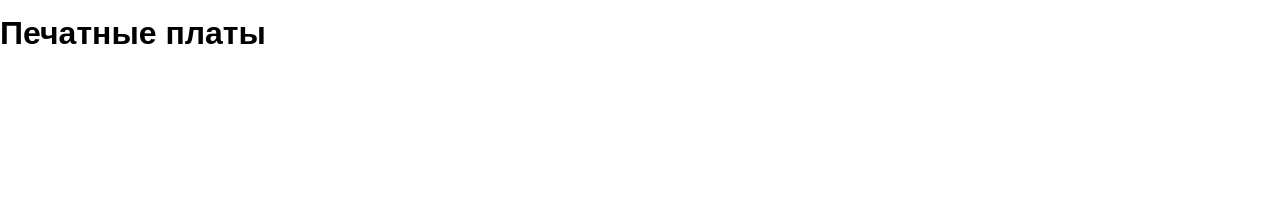
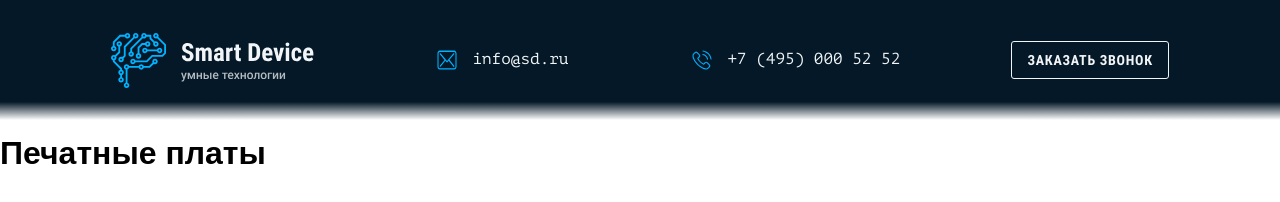
Before and after one commit to Kohize/Smart-device, a website built with webpack: page source/index.html in a window 1280 px wide. Built offline with nearby package versions, Linux system fonts and the light colour scheme; files whose address does not match are found by name; a web font is replaced by a local one.

Commit message:
added html and styles for header

```diff
--- a/source/index.html
+++ b/source/index.html
@@ -10,13 +10,40 @@
   <link rel="stylesheet" href="css/style.min.css">
   <link rel="preload" href="../fonts/RobotoCondensed-Bold.woff2" as="font" crossorigin="anonymous">
   <link rel="preload" href="../fonts/RobotoCondensed-Regular.woff2" as="font" crossorigin="anonymous">
-  <link rel="preload" href="../fonts/PTMonoRegular.woff2" as="font" crossorigin="anonymous">
+  <link rel="preload" href="../fonts/PTMono-Regular.woff2" as="font" crossorigin="anonymous">
 </head>
 
 <body>
   <div class="wrapper">
-    <header>
-      <div class="header"></div>
+    <header class="header-wrapper">
+      <div class="header">
+        <a href="index.html" class="header__logo-link">
+          <picture>
+            <source media="(max-width: 768px)" srcset="../img/svg/main-logo-mobile.svg">
+            <img src="./img/svg/main-logo.svg" width="215" height="55" alt="Логотип компании SmartDevice"
+              class="header__logo-image">
+          </picture>
+        </a>
+        <div class="header__contacts">
+          <div class="header__contact-wrapper header__contact-wrapper--email">
+            <a href="mailto:info@sd.ru" class="header__contact-link">
+              <svg width="20" height="20" class="header__contact-icon">
+                <use xlink:href="img/sprite.svg#email-icon"></use>
+              </svg>
+              <span class="header__contact">info@sd.ru</span>
+            </a>
+          </div>
+          <div class="header__contact-wrapper header__contact-wrapper--tel">
+            <a href="tel:+74950005252" class="header__contact-link">
+              <svg width="20" height="20" class="header__contact-icon">
+                <use xlink:href="img/sprite.svg#phone-icon"></use>
+              </svg>
+              <span class="header__contact">+7 (495) 000 52 52</span>
+            </a>
+          </div>
+        </div>
+        <button class="header__modal-open">Заказать звонок</button>
+      </div>
     </header>
 
     <main>
--- /dev/null
+++ b/source/sass/blocks/header.scss
@@ -0,0 +1,105 @@
+.header {
+  display: flex;
+  align-items: center;
+  min-height: 120px;
+  background: linear-gradient(180deg, #041827 84.9%, rgba(4, 24, 39, 0) 100%);
+  justify-content: space-evenly;
+
+  @media (max-width: $vp-1024) {
+    min-height: 100px;
+    justify-content: space-between;
+    padding: 0 70px 0 50px;
+  }
+
+  @media (max-width: $vp-768) {
+    min-height: 70px;
+    padding: 0 35px 0 26px;
+  }
+}
+
+.header-wrapper {
+  @media (min-width: $vp-1024) {
+    top: 0;
+    position: sticky;
+  }
+}
+
+.header__logo-link {
+  display: block;
+  width: 215px;
+  height: 55px;
+
+  @media (max-width: $vp-768) {
+    height: 35px;
+    width: 35px;
+  }
+}
+
+.header__contacts {
+  display: flex;
+}
+
+.header__contact {
+  @media (max-width: $vp-1024) {
+    display: none;
+  }
+}
+
+.header__contact-wrapper {
+  display: flex;
+  align-items: center;
+}
+
+.header__contact-wrapper--email {
+  display: flex;
+  margin: 0 124px 0 0;
+
+  @media (max-width: $vp-1024) {
+    margin: 0 20px 0 0;
+  }
+}
+
+.header__contact-icon {
+  margin: 0 15px 0 0;
+}
+
+.header__contact-link {
+  font-family: "PTMono", "Arial", sans-serif;
+  font-style: normal;
+  font-weight: 400;
+  color: #F2F5F7;
+  font-size: 16px;
+  line-height: 18px;
+  display: flex;
+
+  &:hover,
+  &:focus {
+    color: #00B2FF;
+  }
+}
+
+.header__modal-open {
+  font-family: 'RobotoCondensed', "Arial", sans-serif;
+  font-style: normal;
+  font-weight: 700;
+  font-size: 14px;
+  line-height: 16px;
+  border: 1px solid #F2F5F7;
+  border-radius: 3px;
+  background-color: transparent;
+  letter-spacing: 0.05em;
+  text-transform: uppercase;
+  color: #F2F5F7;
+  padding: 10px 15px;
+  cursor: pointer;
+
+  &:hover,
+  &:focus {
+    background-color: #00B2FF;
+    color: #041827;
+  }
+
+  @media (max-width: $vp-1024) {
+    display: none;
+  }
+}
--- a/source/sass/style.scss
+++ b/source/sass/style.scss
@@ -23,6 +23,7 @@
 @import "blocks/custom-input";
 @import "blocks/custom-toggle";
 @import "blocks/custom-select";
+@import "blocks/header";
 
 // ---------------------------------
 
```
Also changed, not shown: build/css/style.css, build/css/style.min.css, build/index.html, 1 other file.
